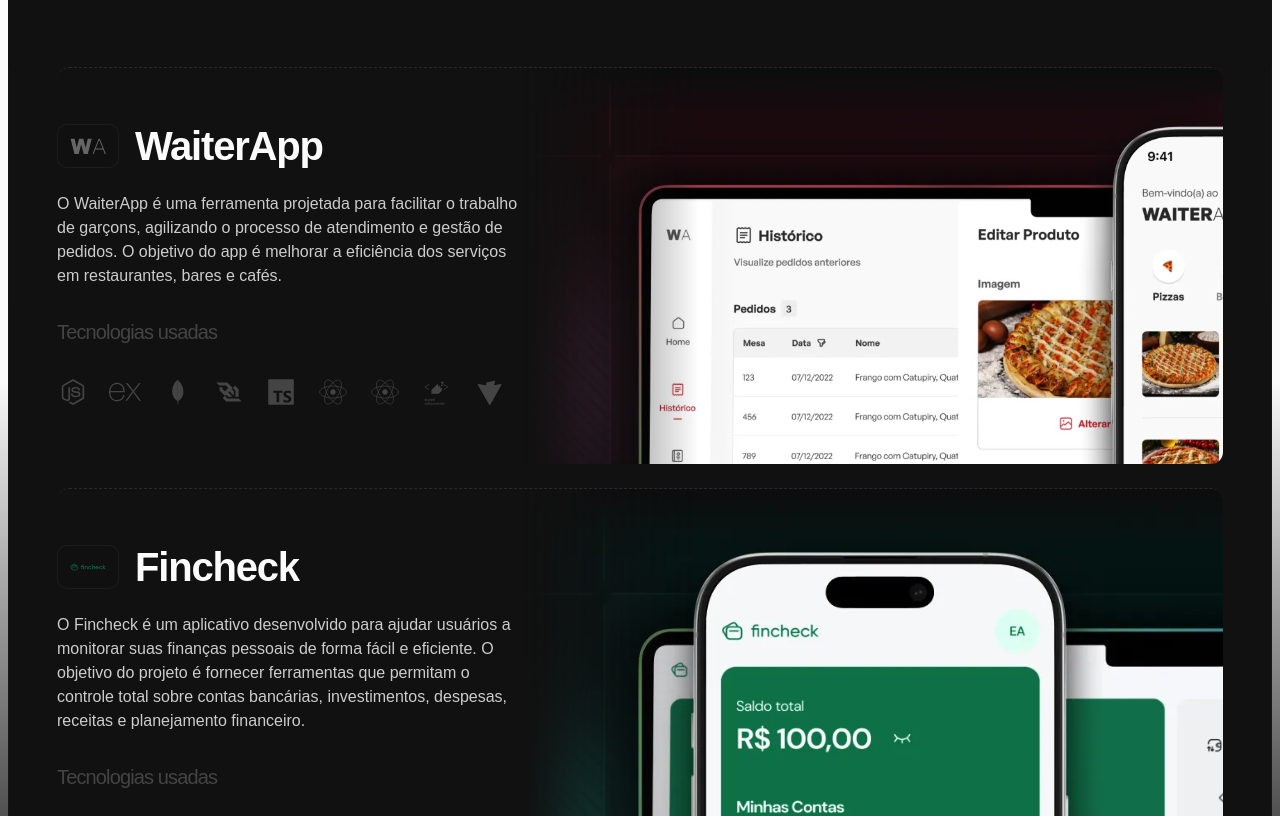
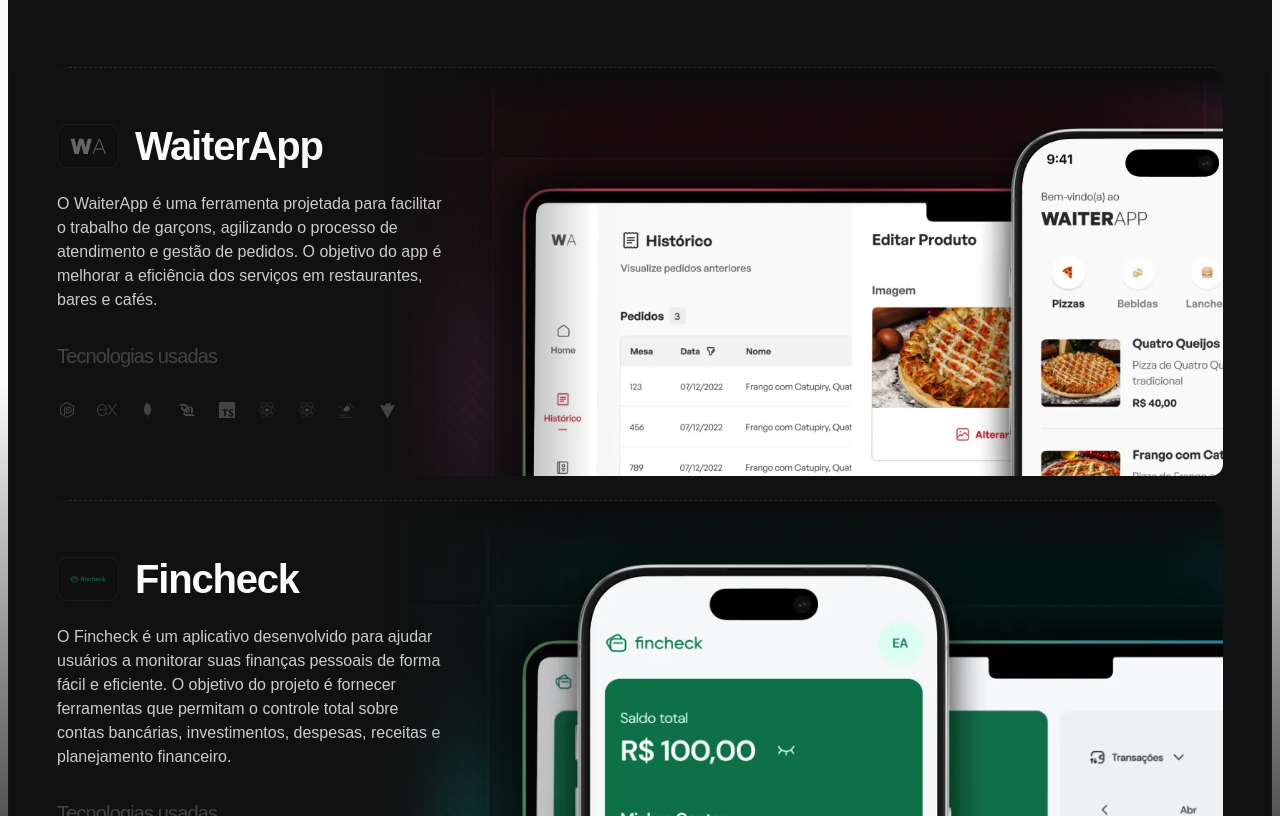
Before and after one commit to ArthurLelis/Portfolio, a Next.js app: page / in a window 1280 px wide. Shown: the part 1984-2800 px from the top of the page. Built offline with nearby package versions, Linux system fonts and the light colour scheme.

Commit message:
update styles in projects section

```diff
--- a/src/data/projects.ts
+++ b/src/data/projects.ts
@@ -1,7 +1,10 @@
 import WaiterAppLogo from '@/assets/projects/WaiterAppLogo.svg';
 import WaiterAppBanner from '@/assets/projects/WaiterAppBanner.svg';
+import WaiterAppThumbnail from '@/assets/projects/WaiterAppThumbnail.svg';
+
 import FincheckLogo from '@/assets/projects/FincheckLogo.svg';
 import FincheckBanner from '@/assets/projects/FincheckBanner.svg';
+import FincheckThumbnail from '@/assets/projects/FincheckThumbnail.svg';
 
 import { Node } from '@/view/components/Stacks/Node';
 import { Express } from '@/view/components/Stacks/Express';
@@ -26,7 +29,10 @@
   {
     title: 'WaiterApp',
     logo: WaiterAppLogo,
-    image: WaiterAppBanner,
+    images: {
+      banner: WaiterAppBanner,
+      thumbnail: WaiterAppThumbnail,
+    },
     description: 'O WaiterApp é uma ferramenta projetada para facilitar o trabalho de garçons, agilizando o processo de atendimento e gestão de pedidos. O objetivo do app é melhorar a eficiência dos serviços em restaurantes, bares e cafés.',
     stacks: [
       { name: 'NodeJS', logo: Node, },
@@ -43,7 +49,10 @@
   {
     title: 'Fincheck',
     logo: FincheckLogo,
-    image: FincheckBanner,
+    images: {
+      banner: FincheckBanner,
+      thumbnail: FincheckThumbnail,
+    },
     description: 'O Fincheck é um aplicativo desenvolvido para ajudar usuários a monitorar suas finanças pessoais de forma fácil e eficiente. O objetivo do projeto é fornecer ferramentas que permitam o controle total sobre contas bancárias, investimentos, despesas, receitas e planejamento financeiro.',
     stacks: [
       { name: 'NestJS', logo: Nest, },
--- a/src/view/components/ProjectItem.tsx
+++ b/src/view/components/ProjectItem.tsx
@@ -6,8 +6,11 @@
 interface ProjectItemProps {
   title: string;
   logo: StaticImageData;
-  image: StaticImageData;
   description: string;
+  images: {
+    banner: StaticImageData;
+    thumbnail: StaticImageData;
+  };
   stacks: {
     name: string;
     logo: React.ElementType;
@@ -17,7 +20,7 @@
 export function ProjectItem({
   title,
   logo,
-  image,
+  images,
   description,
   stacks,
 }: ProjectItemProps) {
@@ -26,9 +29,9 @@
   return (
     <div className="relative border-t border-[#fbfbfb1a] border-dashed py-14 rounded-[12px] overflow-hidden">
       <div
-        className="absolute inset-0 bg-cover bg-center"
+        className="absolute inset-0 bg-cover bg-center -left-1/5 [@media(min-width:1691px)]:left-0 hidden xl:block"
         style={{
-          backgroundImage: `url(${image.src})`,
+          backgroundImage: `url(${images.banner.src})`,
           WebkitMaskImage: 'linear-gradient(90deg, rgba(0,0,0,0) 0%, rgba(0,0,0,0) 40%, rgba(0,0,0,0.71) 50%, rgba(0,0,0,1) 55%)',
           WebkitMaskRepeat: 'no-repeat',
           WebkitMaskSize: 'cover',
@@ -38,7 +41,7 @@
         }}
       />
 
-      <div className="relative z-10 flex flex-col gap-6 max-w-2/5">
+      <div className="relative z-10 flex flex-col gap-6 w-full xl:max-w-1/3 2xl:max-w-2/5">
         <div className="flex gap-4">
           <div className="border border-[#fbfbfb0d] bg-[#111111cc] p-3 rounded-[10px] flex items-center justify-center">
             <Image src={logo} alt={`Logo ${title}`} width={36} height={36} />
@@ -61,8 +64,8 @@
           <div className="flex flex-wrap gap-5 mt-6">
             {stacks.map((stack) => (
               <StackItem
-                key={stack.name}
                 stack={stack}
+                key={Math.random()}
                 stackActive={stackActive}
                 setStackActive={setStackActive}
               />
@@ -70,6 +73,8 @@
           </div>
         </div>
       </div>
+
+      <Image src={images.thumbnail} alt={title} className="mt-6 rounded-lg block xl:hidden" />
     </div>
   );
 }
--- a/src/view/components/StackItem.tsx
+++ b/src/view/components/StackItem.tsx
@@ -1,6 +1,7 @@
-import { useRef } from "react";
-import { AnimatePresence } from "framer-motion";
-import { Tooltip } from "./Tooltip"; // ajuste o caminho conforme sua estrutura
+import { useRef } from 'react';
+import { AnimatePresence } from 'framer-motion';
+
+import { Tooltip } from './Tooltip';
 
 interface StackItemProps {
   stack: {
@@ -18,15 +19,17 @@
   return (
     <div
       ref={ref}
-      onMouseLeave={() => setStackActive("")}
+      onMouseLeave={() => setStackActive('')}
       onMouseEnter={() => setStackActive(stack.name)}
       className="group flex flex-col items-center relative"
     >
-      <Logo isActive={stackActive === stack.name} />
+      <Logo isActive={stackActive === stack.name} className="w-5 h-5" />
 
       <AnimatePresence>
         {stackActive === stack.name && (
-          <Tooltip parentRef={ref}>{stack.name}</Tooltip>
+          <Tooltip parentRef={ref}>
+            {stack.name}
+          </Tooltip>
         )}
       </AnimatePresence>
     </div>
--- a/src/view/components/Stacks/Vite.tsx
+++ b/src/view/components/Stacks/Vite.tsx
@@ -1,3 +1,5 @@
+import { useId } from 'react';
+
 import { cn } from '@/utils/cn';
 
 interface ViteProps {
@@ -14,8 +16,8 @@
     muted: '#444',
   };
 
-  const id1 = `id_svg_vite_${Math.random()}`;
-  const id2 = `id_svg_vite_${Math.random()}`;
+  const id1 = useId();
+  const id2 = useId();
 
   return (
     <svg
--- a/src/view/sections/Main.tsx
+++ b/src/view/sections/Main.tsx
@@ -26,7 +26,7 @@
           </h1>
 
           {/* 518px */}
-          <h2 className="font-semibold text-5xl 2xl:text-6xl">
+          <h2 className="font-semibold text-5xl 2xl:text-6xl text-center [@media(min-width:831px)]:text-left">
             <SpecialText>
               <Typewriter />
               <span className="animate-pulse">|</span>
--- a/src/view/sections/Projects.tsx
+++ b/src/view/sections/Projects.tsx
@@ -50,7 +50,7 @@
                 key={project.title}
                 title={project.title}
                 logo={project.logo}
-                image={project.image}
+                images={project.images}
                 description={project.description}
                 stacks={project.stacks}
               />
```
Also changed, not shown: src/assets/projects/FincheckThumbnail.svg (added), src/assets/projects/WaiterAppThumbnail.svg (added).
